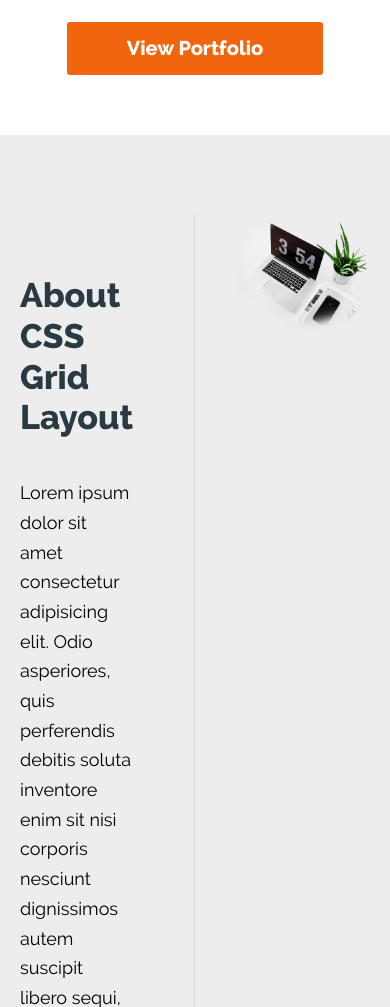
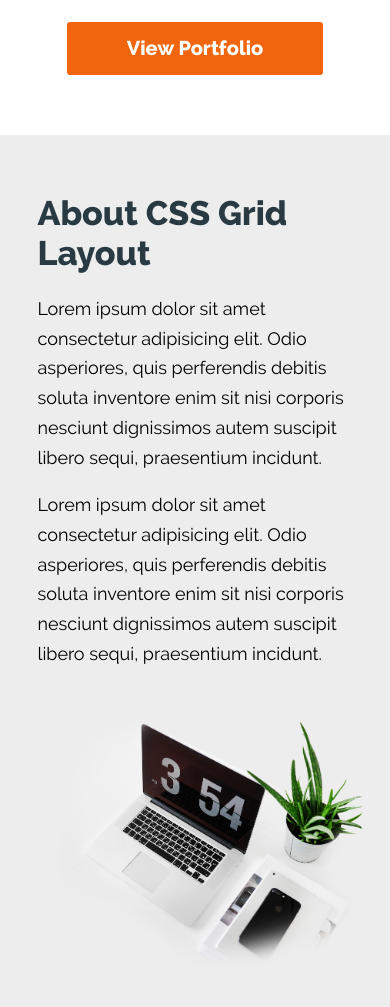
Before and after one commit to AndriiSavchuk/grid-project, a website: page app/index.html in a window 390 px wide. Shown: the part 4740-5747 px from the top of the page. Drawn offline with Linux system fonts and the light colour scheme.

Commit message:
added media queries for section about

```diff
--- a/app/sass/_media.sass
+++ b/app/sass/_media.sass
@@ -32,6 +32,9 @@
 /* Small Devices, Tablets */
 @media only screen and (max-width : 768px)
 
+  .base-section
+    padding: 40px 0
+
   /* Header Media */
 
   #header
@@ -58,6 +61,19 @@
     .buttoncase
       grid-column: 1 / 2
 
+
+  /* About Styles */
+
+  #about
+    .container
+      grid-template-columns: 1fr
+
+    .about-left
+      border-right: none
+      padding: 5%
+      h2
+        margin-bottom: 20px
+
 /* Extra Small Devices, Phones */
 @media only screen and (max-width : 480px)
 	/**/
```
Also changed, not shown: app/css/main.min.css.
